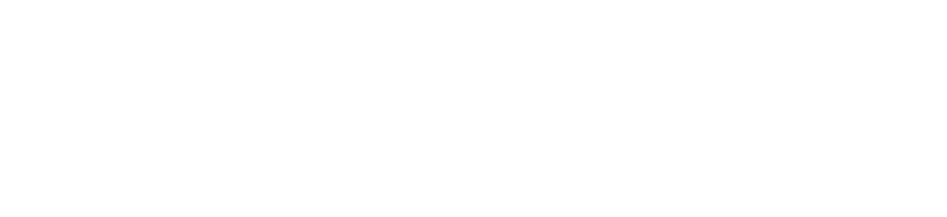
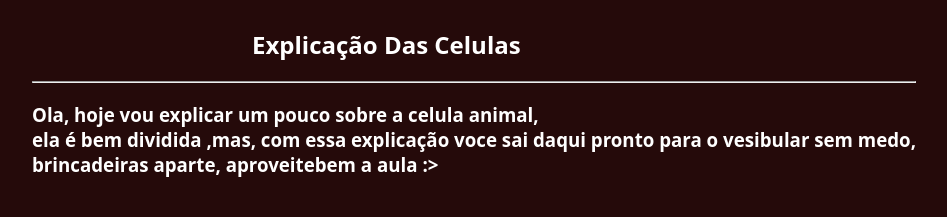
Before and after one commit to RychardMS/Projeto-de-BIologia, a plain HTML site: page teorica.html in a window 1280 px wide. Shown: the whole page, without its empty margins (166-1113 px from the left). Drawn offline with Linux system fonts and the light colour scheme.

Commit message:
iniciando a pate teorica

```diff
--- a/styles/index.css
+++ b/styles/index.css
@@ -9,7 +9,7 @@ body {
   font-family: 'Segoe UI', sans-serif;
   background: #f0f0f5;
   color: #333;
-  height: 300vh;
+  height: 100vh;
 }
 
 .container {
--- /dev/null
+++ b/styles/index3.css
@@ -0,0 +1,26 @@
+.cabeça{
+    display: flex;
+    gap: 30px;
+    justify-content: center;
+    align-items: center;
+    font-family:system-ui, -apple-system, BlinkMacSystemFont, 'Segoe UI', Roboto, Oxygen, Ubuntu, Cantarell, 'Open Sans', 'Helvetica Neue', sans-serif ;
+    color: white;
+
+
+}
+
+body{
+    height: 100vh;
+    background-color: rgb(37, 10, 10);
+}
+
+#text{
+
+}
+
+#h1{
+
+}
+#h2{
+    margin-left: 220px;
+}
--- a/teorica.html
+++ b/teorica.html
@@ -4,12 +4,30 @@
     <meta charset="UTF-8">
     <meta name="viewport" content="width=device-width, initial-scale=1.0">
     <title>Parte Teorica Da Celula</title>
+    <link rel="stylesheet" href="styles/index3.css">
 </head>
 <body>
 
-<div></div>
+<div class="cabeça">
+    <header>
+        <h2 id="h2">Explicação Das Celulas</h2>
+        <hr id="h1">
+        <h3 id="text">
+            Ola, hoje vou explicar um pouco sobre a celula animal,<br> ela é bem dividida
+            ,mas, com essa explicação voce sai daqui pronto para o  vesibular sem medo,<br> brincadeiras aparte, aproveitebem a aula :> </h3>
+
+    </header>
+</div>
+
+<div class="meio">
+    <main>
+
+        <img src="" alt="">
 
 
 
+    </main>
+</div>
+
 </body>
 </html>
```
Also changed, not shown: imagens/centriolo.jpg (added), imagens/citoplasma.jpg (added), imagens/download.jpg (added), imagens/golgi.jpg (added), imagens/lissosomos.jpg (added), imagens/membrana.jpg (added), imagens/miticondria.jpg (added), imagens/nucleo.jpg (added), imagens/nucleolo.jpg (added), imagens/ribossomos.jpg (added), imagens/vacuolo.jpg (added), java_script/index.js (deleted).
